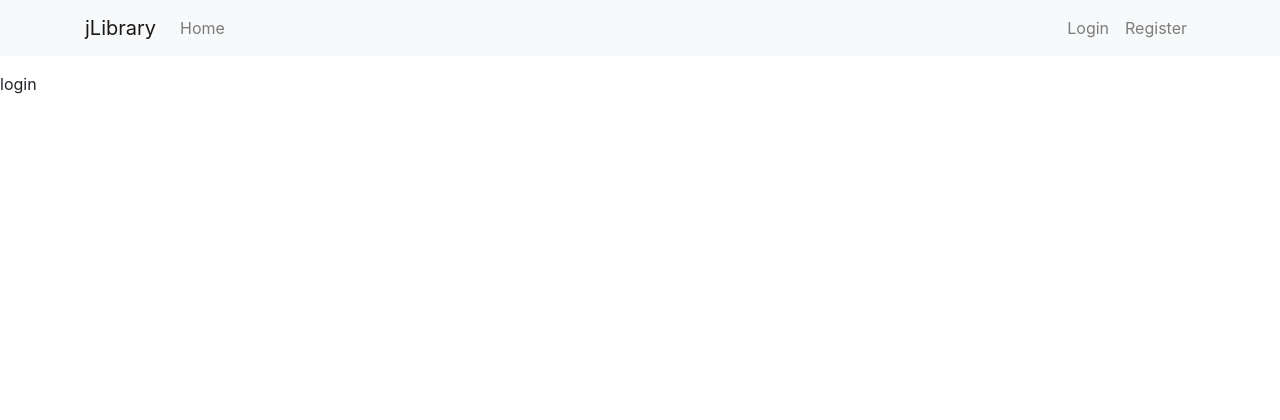
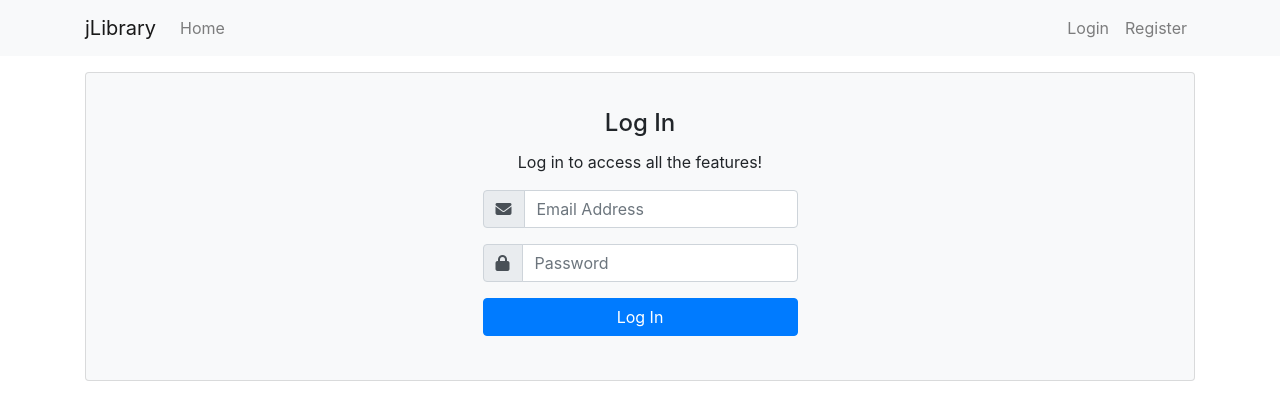
Before and after one commit to jackwhelan/MERN-Library, a React (Create React App) app in the folder frontend/: page /Login in a window 1280 px wide. Shown: the top 420 px of the page. Built offline with nearby package versions, Linux system fonts and the light colour scheme; the HTML template or start-up script is replaced by a standard one.

Commit message:
Added login functionality

```diff
--- /dev/null
+++ b/frontend/src/components/LoginForm.component.js
@@ -0,0 +1,123 @@
+import React, { Component } from 'react';
+import axios from 'axios';
+import FormInput from './FormInput.component';
+import { Redirect } from 'react-router-dom';
+import Alert from './Alert.component.js';
+
+class LoginForm extends Component {
+    state = {
+        user: {
+            email: '',
+            password: ''
+        }
+    }
+
+    handleEmailChange = (event) => {
+        let newEmail = event.target.value;
+
+        this.setState(previousState => {
+            let user = { ...previousState.user }
+            user.email = newEmail;
+            return { user };
+        });
+    }
+
+    handlePasswordChange = (event) => {
+        let newPassword = event.target.value;
+
+        this.setState(previousState => {
+            let user = { ...previousState.user }
+            user.password = newPassword;
+            return { user };
+        });
+    }
+
+    handleSubmit = (event) => {
+        event.preventDefault();
+
+        this.setState({
+            error: undefined
+        });
+
+        axios.post('http://localhost:5000/user/login', this.state.user)
+            .then(res => {
+                this.setState({
+                    response: res.data
+                });
+            })
+            .then(() => {
+                if (this.state.response.status === "error") {
+                    this.setState({
+                        error: this.state.response
+                    });
+                }
+                else {
+                    this.setState({
+                        redirect: true
+                    });
+                }
+            })
+            .then(() => {
+                if(this.state.response.token)
+                {
+                    localStorage.setItem('TOKEN', this.state.response.token);
+                }
+            })
+            .catch(err => console.log(err));
+    }
+
+    componentDidMount() {
+        if (localStorage.getItem('TOKEN')) {
+            this.setState({
+                redirect: true
+            });
+        }
+    }
+
+    render() {
+        let alertIfError;
+
+        if (this.state.error) {
+            alertIfError = <Alert response={this.state.error} />
+        }
+        else {
+            if (this.state.redirect === true) {
+                return <Redirect to={{
+                    pathname: "/",
+                    state: {
+                        status: "success",
+                        header: "Login Succesful",
+                        message: "You are now free to use jLibrary!"
+                    }
+                }} />
+            }
+        }
+
+        return (
+            <form onSubmit={this.handleSubmit}>
+                {alertIfError}
+                <FormInput
+                    icon="fa fa-envelope"
+                    type="email"
+                    value={this.state.user.email}
+                    onChange={this.handleEmailChange}
+                    label="Email Address"
+                />
+
+                <FormInput
+                    icon="fa fa-lock"
+                    type="password"
+                    value={this.state.user.password}
+                    onChange={this.handlePasswordChange}
+                    min="6"
+                    max="100"
+                    label="Password"
+                />
+
+                <button type="submit" className="btn btn-primary btn-block">Log In</button>
+            </form>
+        )
+    }
+}
+
+export default LoginForm;
--- a/frontend/src/views/Login.view.js
+++ b/frontend/src/views/Login.view.js
@@ -1,12 +1,21 @@
 import React, { Component } from 'react';
 import TopNav from '../components/TopNav.component';
+import LoginForm from '../components/LoginForm.component';
 
 class LoginView extends Component {
     render() {
         return (
             <div>
                 <TopNav/>
-                login
+                <div className="container">
+                    <div className="card bg-light pb-4">
+                        <article className="card-body mx-auto" style={{ maxWidth: "400px" }}>
+                            <h4 className="card-title mt-3 text-center">Log In</h4>
+                            <p className="text-center">Log in to access all the features!</p>
+                            <LoginForm />
+                        </article>
+                    </div>
+                </div>
             </div>
         )
     }
```
